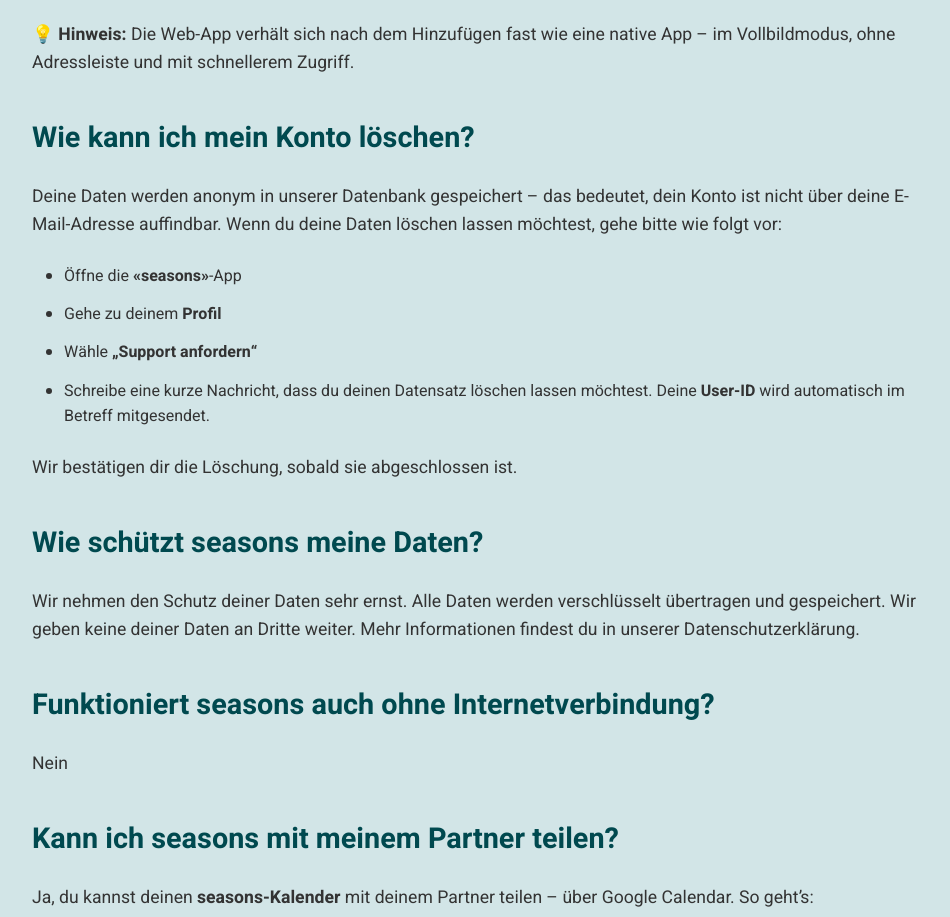
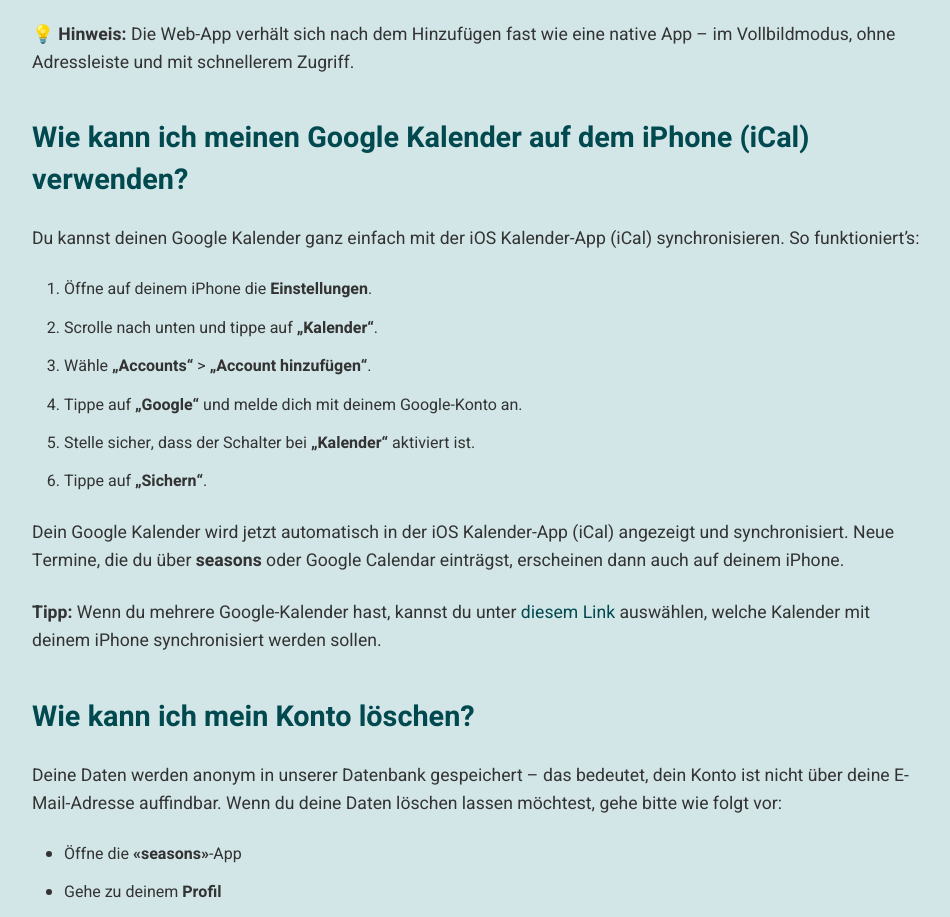
Before and after one commit to MizuBishi/seasons-website, a website: page faq.html in a window 1280 px wide. Shown: the part 1507-2424 px from the top of the page, without its empty margins (160-1110 px from the left). Drawn offline with Linux system fonts and the light colour scheme.

Commit message:
fix: Update FAQ section

```diff
--- a/faq.html
+++ b/faq.html
@@ -132,6 +132,52 @@
           Adressleiste und mit schnellerem Zugriff.
         </p>
 
+        <h2>
+          Wie kann ich meinen Google Kalender auf dem iPhone (iCal) verwenden?
+        </h2>
+        <p>
+          Du kannst deinen Google Kalender ganz einfach mit der iOS Kalender-App
+          (iCal) synchronisieren. So funktioniert’s:
+        </p>
+
+        <ol>
+          <li>Öffne auf deinem iPhone die <strong>Einstellungen</strong>.</li>
+          <li>Scrolle nach unten und tippe auf <strong>„Kalender“</strong>.</li>
+          <li>
+            Wähle <strong>„Accounts“</strong> &gt;
+            <strong>„Account hinzufügen“</strong>.
+          </li>
+          <li>
+            Tippe auf <strong>„Google“</strong> und melde dich mit deinem
+            Google-Konto an.
+          </li>
+          <li>
+            Stelle sicher, dass der Schalter bei
+            <strong>„Kalender“</strong> aktiviert ist.
+          </li>
+          <li>Tippe auf <strong>„Sichern“</strong>.</li>
+        </ol>
+
+        <p>
+          Dein Google Kalender wird jetzt automatisch in der iOS Kalender-App
+          (iCal) angezeigt und synchronisiert. Neue Termine, die du über
+          <strong>seasons</strong> oder Google Calendar einträgst, erscheinen
+          dann auch auf deinem iPhone.
+        </p>
+
+        <p>
+          <strong>Tipp:</strong> Wenn du mehrere Google-Kalender hast, kannst du
+          unter
+          <a
+            href="https://calendar.google.com/calendar/syncselect"
+            target="_blank"
+            rel="noopener noreferrer"
+            >diesem Link</a
+          >
+          auswählen, welche Kalender mit deinem iPhone synchronisiert werden
+          sollen.
+        </p>
+
         <h2>Wie kann ich mein Konto löschen?</h2>
         <p>
           Deine Daten werden anonym in unserer Datenbank gespeichert – das
```
